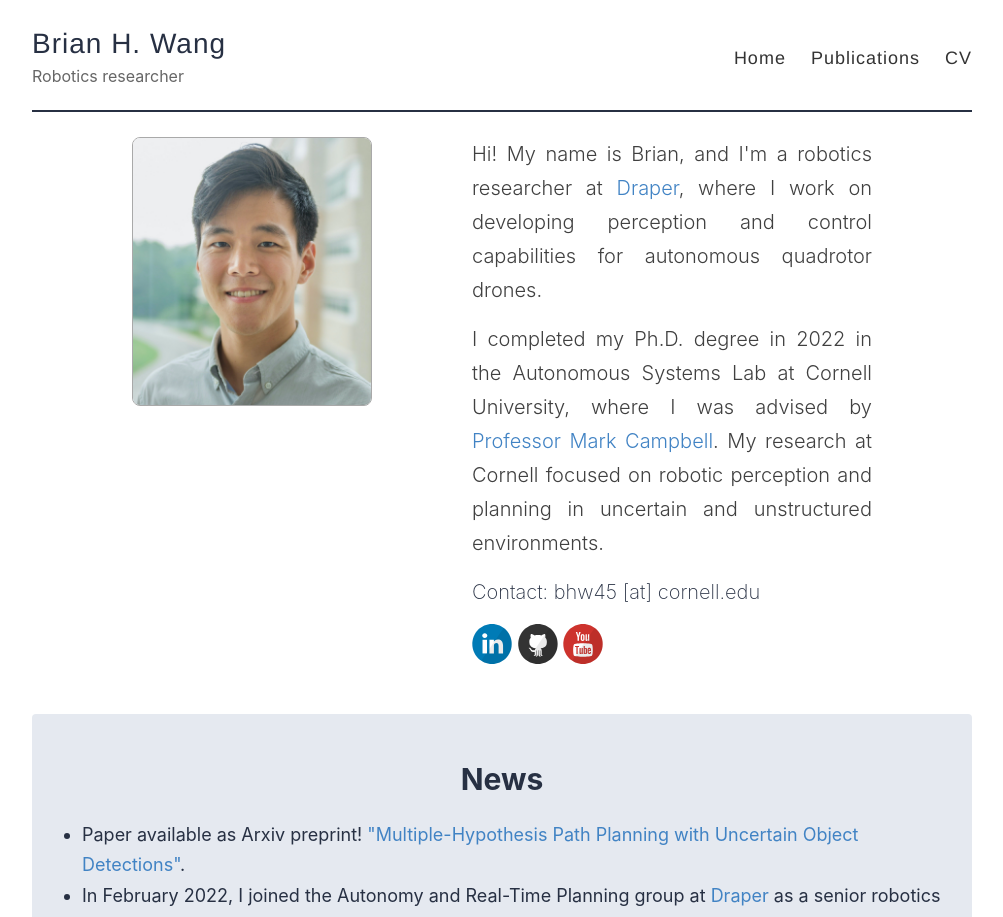
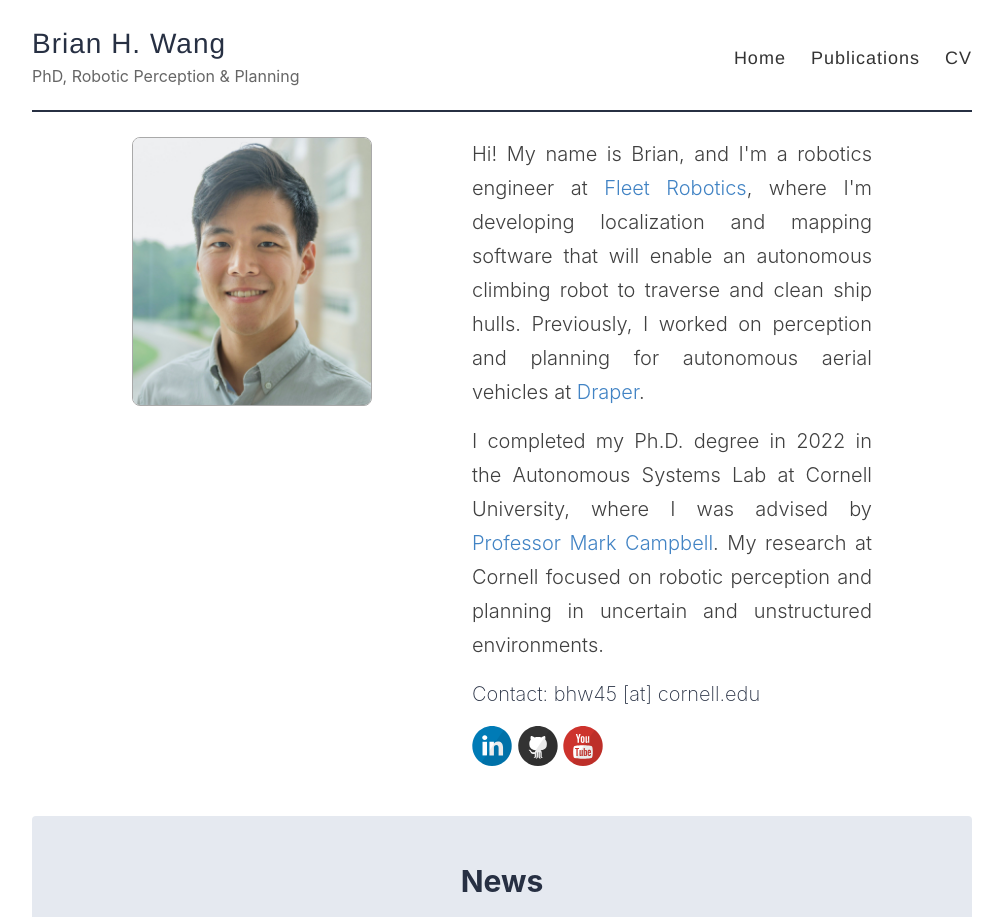
Before and after one commit to brian-h-wang/brian-h-wang.github.io, a Jekyll site: the page built from index.html, in a window 1280 px wide and 1400 px high. Shown: the top 917 px of the window, without its empty margins (138-1141 px from the left). Built offline with Jekyll 4.4.1, drawn with Linux system fonts in a browser that asks for light colours; the list of posts is cut into pages by our own code; some of the changed text lies outside the part shown.

Commit message:
Fleet robotics updates

```diff
--- a/_config.yml
+++ b/_config.yml
@@ -9,7 +9,7 @@ name: Brian H. Wang
 author: Brian Wang
 
 # Short bio or description (displayed in the header)
-description: Robotics researcher
+description: PhD, Robotic Perception & Planning
 
 # URL of your avatar or profile pic (you could use your GitHub profile pic)
 avatar: /images/brian.jpg
--- a/_layouts/home.html
+++ b/_layouts/home.html
@@ -24,9 +24,10 @@ layout: default
 
         <div class="intro-bio">
             <p>
-                Hi! My name is Brian, and I'm a robotics researcher at <a href="https://www.draper.com/">Draper</a>,
-                where I work on developing
-                perception and control capabilities for autonomous quadrotor drones.
+                Hi! My name is Brian, and I'm a robotics engineer at <a href="https://www.fleetrobotics.ai/">Fleet Robotics</a>,
+                where I'm developing localization and mapping software that will enable an autonomous climbing robot
+                to traverse and clean ship hulls.
+                Previously, I worked on perception and planning for autonomous aerial vehicles at <a href="https://www.draper.com/">Draper</a>.
             </p>
 
             <p>
@@ -55,18 +56,7 @@ layout: default
     <div class="container" id="recent-news">
         <h1>News</h1>
         <ul>
-            <li>Paper available as Arxiv preprint! <a href="https://arxiv.org/abs/2308.07420">"Multiple-Hypothesis Path
-                    Planning with Uncertain Object Detections"</a>.
-            </li>
-            <li>In February 2022, I joined the Autonomy and Real-Time Planning group at <a
-                    href="https://www.draper.com/">Draper</a>
-                as a senior robotics researcher!</li>
-            <li>Paper accepted to ICRA 2021! <a href="https://arxiv.org/abs/2103.15967">"Detecting and Mapping Trees in
-                    Unstructured Environments with a Stereo Camera and Pseudo-Lidar"</a>.
-            </li>
-            <li>I served as the Technical Chair for the third annual <a href="https://www.roboticsdebates.org/">Debates
-                    on the Future of
-                    Robotics Research</a>, held virtually as a workshop at ICRA 2021.
+            <li>In January 2024, I joined Fleet Robotics as a Senior Sensor Fusion, Localization, and Mapping Engineer!
             </li>
         </ul>
     </div>
```
